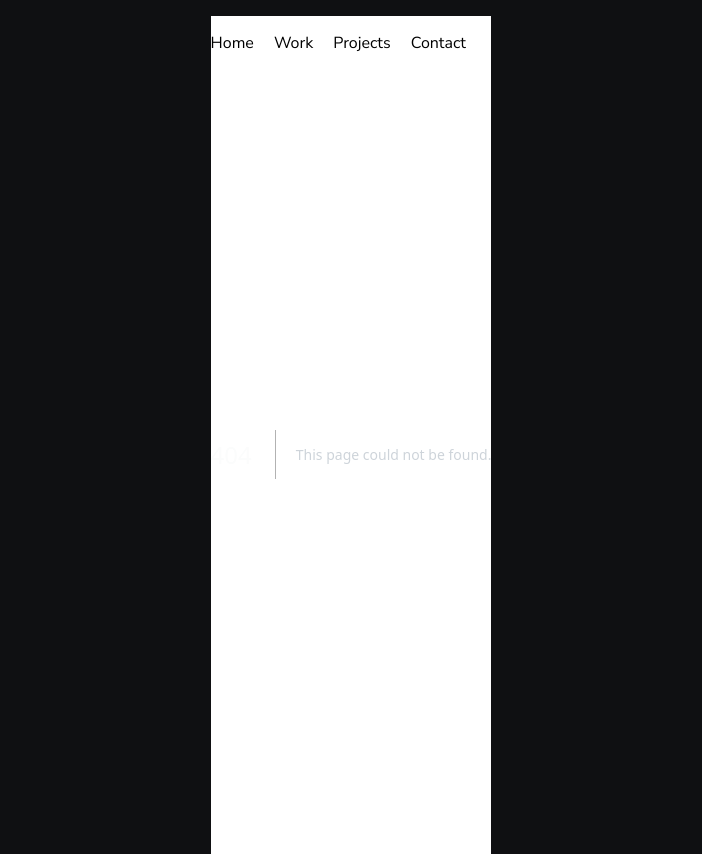
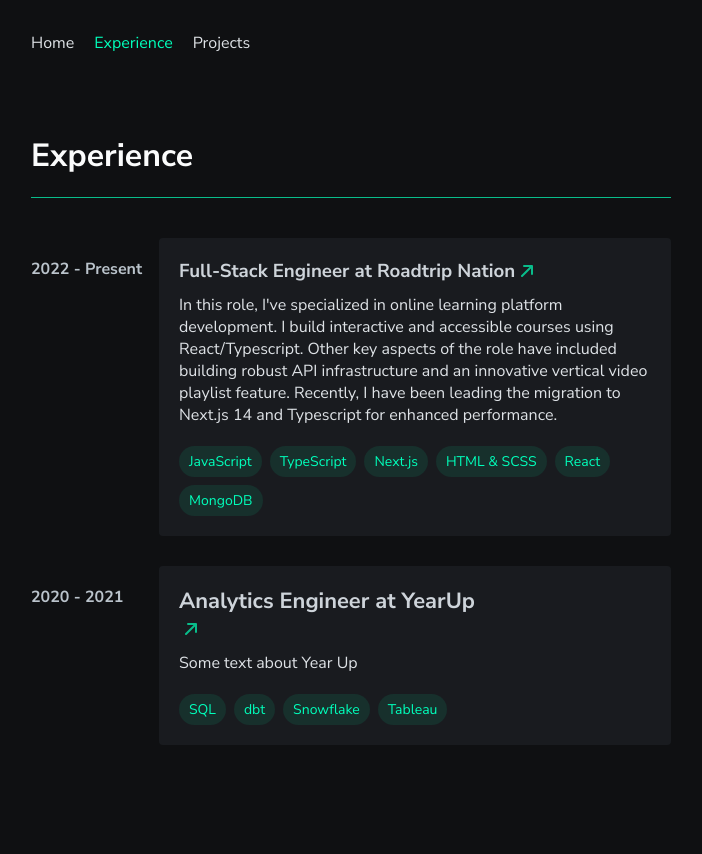
Before and after one commit to matt-gefen/portfolio-next, a Next.js app: page /experience in a window 1280 px wide. Before the commit this address had no page. Shown: the whole page, without its empty margins (289-991 px from the left). After the commit the page ends 805 px from the top, so only its background shows below. Built offline with nearby package versions, Linux system fonts and the light colour scheme.

Commit message:
experience and layout change for title

```diff
--- a/app/components/icons/ArrowUp.tsx
+++ b/app/components/icons/ArrowUp.tsx
@@ -1,6 +1,6 @@
 const ArrowUp = () => {
   return (
-<svg width="800px" height="800px" viewBox="0 0 24 24" xmlns="http://www.w3.org/2000/svg">
+<svg width="800px" height="800px" viewBox="0 0 18 18" xmlns="http://www.w3.org/2000/svg">
 
 <g data-name="Layer 2">
 
--- a/app/components/nav/NavBar.tsx
+++ b/app/components/nav/NavBar.tsx
@@ -11,17 +11,13 @@
       name: 'Home'
     },
     {
-      url: '/work',
-      name: 'Work'
+      url: '/experience',
+      name: 'Experience'
     },
     {
       url: '/projects',
       name: 'Projects'
     },
-    {
-      url: '/contact',
-      name: 'Contact'
-    }
   ]
   const pathName = usePathname();
 
--- a/app/work/page.tsx
+++ b/app/experience/page.tsx
@@ -6,11 +6,11 @@
 import ArrowOut from '../components/icons/ArrowOut';
 import ArrowUp from '../components/icons/ArrowUp';
 
-export default function Work() {
+export default function Experience() {
   return (
     <main>
       <div className={`${styles.hero}`}>
-        <h1 className={`${styles.hero_header}`}>Work</h1>
+        <h1 className={`${styles.hero_header}`}>Experience</h1>
         {/* <p className={`${styles.hero_text}`}>
           Some things that I've worked on
         </p> */}
@@ -18,16 +18,19 @@
       </div>
       <div className={`${styles.projects_body}`}>
         <div className={`${styles.projects_body_child}`}>
+          <div className={`${styles.project_timeline}`}>
+            <h4>2022 - Present</h4>
+          </div>
           <div className={`${styles.project}`}>
-            <h3>
-                Full-Stack Engineer @ <Link
+            <Link
               className={`embedded_link ${styles.project_link}`}
               href={'https://roadtripnation.com/'}
             >
-                    Roadtrip Nation
+                Full-Stack Engineer at Roadtrip Nation
+                <span className={`${styles.project_icon}`}>
                   <ArrowUp />
+                </span>
             </Link>
-              </h3>
             <div className={`${styles.project_body}`}>
               <ul className={`${styles.project_stack}`}>
                 <li>
@@ -59,12 +62,24 @@
               </div>
             </div>
           </div>
+        </div>
+        <div className={`${styles.projects_body_child}`}>
+          <div className={`${styles.project_timeline}`}>
+            <h4>2020 - 2021</h4>
+          </div>
 
-          <div className={`${styles.projects_body_child}`}>
           <div className={`${styles.project}`}>
-                <h3>
-                  Analytics Engineer @ <Link className={`embedded_link`} href={'https://yearup.org/'}>YearUp</Link>
-                </h3>
+          <Link
+              className={`embedded_link ${styles.project_link}`}
+              href={'https://yearup.org/'}
+            >
+                <span className={`${styles.project_link_text}`}>
+                <h3>Analytics Engineer at YearUp</h3>
+                </span>
+                <span className={`${styles.project_icon}`}>
+                  <ArrowUp />
+                </span>
+            </Link>
             <div className={`${styles.project_body}`}>
               <ul className={`${styles.project_stack}`}>
                 <li>
@@ -84,7 +99,6 @@
                 <p>
                   Some text about Year Up
                 </p>
-                  </div>
               </div>
             </div>
           </div>
--- a/app/projects/page.module.css
+++ b/app/projects/page.module.css
@@ -12,12 +12,26 @@
 }
 .projects_body_child {
   display: flex;
-  flex-direction: column;
-  gap: 30px;
+  flex-direction: row;
+  width: 100%;
+  justify-content: space-between;
+  @media (max-width: 900px) {
+    flex-direction: column;
+  }
+}
+.project_timeline {
+  width: 20%;
+  padding-top: 20px;
+  color: #BAC3CB;
+  @media (max-width: 900px) {
+    width: 100%;
+    padding-top: 0px;
+    padding-bottom: 20px;
+    /* padding-left: 20px; */
+  }
 }
 .company {
   color: #09bc8a;
-  /* text-decoration: underline; */
 }
 .project_parent_link {
   & p {
@@ -32,21 +46,24 @@
 .project {
   display: flex;
   flex-direction: column;
+  width: 80%;
   gap: 10px;
   background-color: #191B1F;
   padding: 20px;
   border-radius: .25rem;
+  @media (max-width: 900px) {
+    width: 100%;
+  }
   .project_body {
     display: flex;
     justify-content: left;
     gap: 20px;
     flex-flow: column-reverse;
-    /* @media (max-width: 900px) {
-      flex-direction: column;
-      flex-flow: column-reverse;
-    } */
   }
-
+  /* & h3 {
+    display: flex;
+    gap: 8px;
+  } */
   .project_description {
     /* width: fit-content; */
     width: 100%;
@@ -61,26 +78,36 @@
     }
   }
   .project_link {
-    /* color: #CED4DA; */
+    color: #CED4DA;
     width: fit-content;
-    color: #09bc8a;
+    /* display: flex; */
+    /* align-items: center; */
+    /* gap: 5px; */
+    font-size: 18.72px;
+    font-style: normal;
+    font-weight: 700;
+    .project_icon {
+      height: 100%;
+      display: inline-block;
+    }
     & svg {
-      margin-left: 5px;
-      height: 15px;
-      width: 15px;
+      height: 18px;
+      width: 18px;
       fill: #09bc8a;
+      transition: transform 100ms ease-in-out;
     }
   }
   .project_link:hover {
     color: #00ffbb;
     & svg {
       fill: #00ffbb;
+      transform: translateX(1px) translateY(-3px);
     }
   }
 }
-/* .project:hover {
+.project:hover {
   background-color: #1E1F23;
-} */
+}
 .project_stack {
   list-style-type: none;
   display: flex;
```
Also changed, not shown: app/contact/page.tsx (deleted, +0 -9 lines), app/contact/contact.module.css (deleted), app/experience/page.module.css (renamed from app/work/page.module.css). Lines whose indentation alone changed are shown as unchanged.
